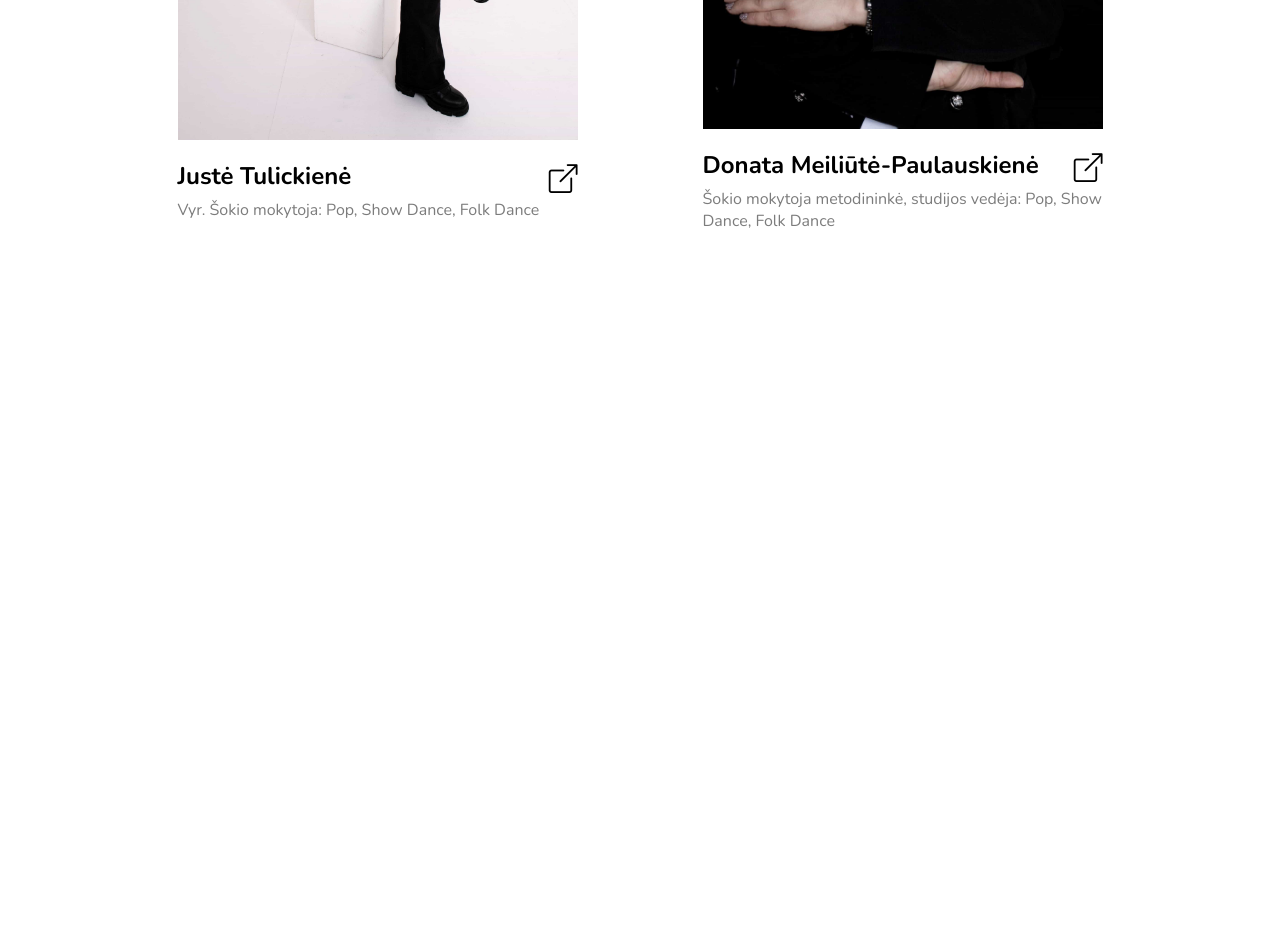
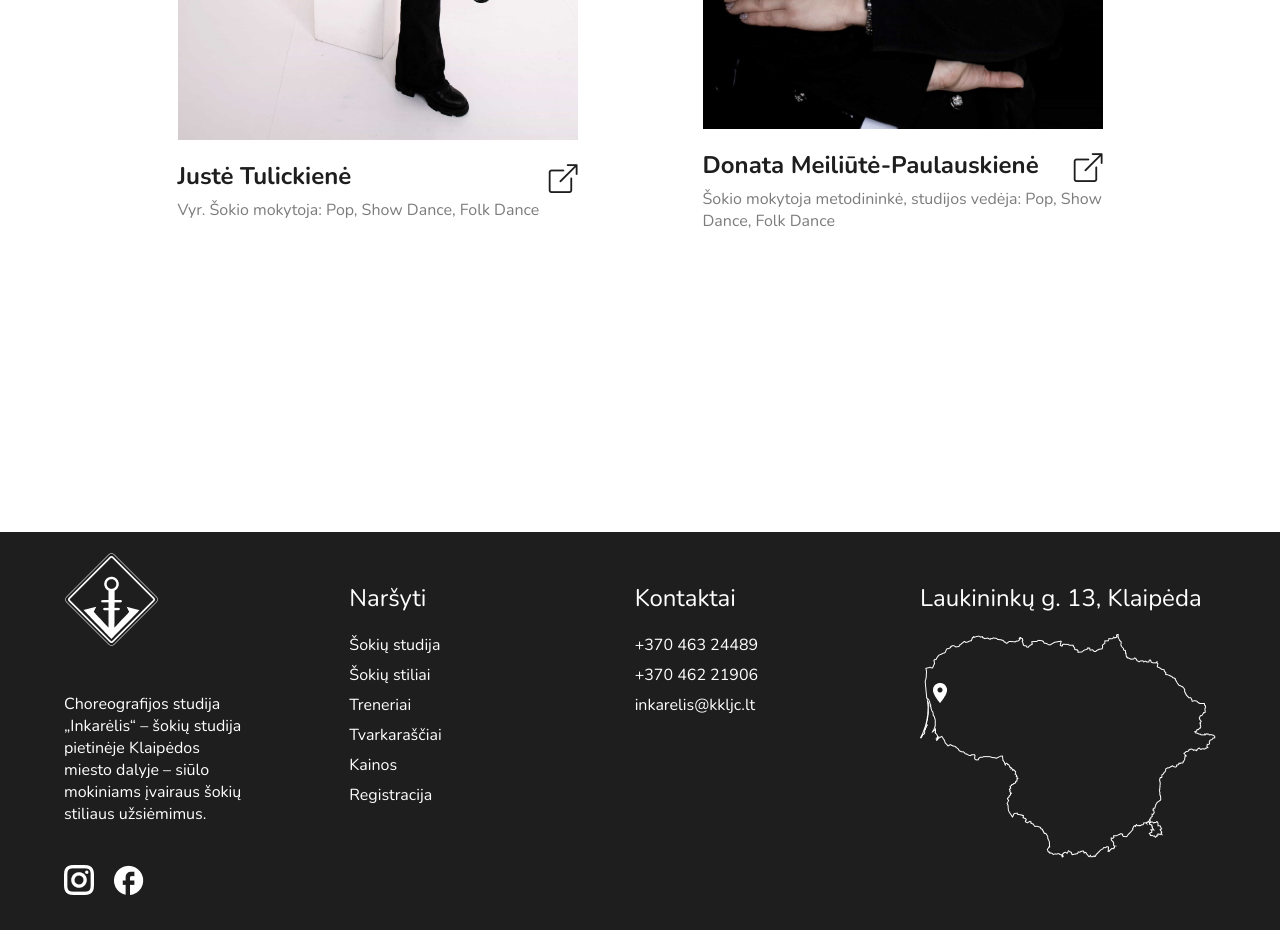
Before and after one commit to LukasMeilius/Inkarelis-1, a website: page lt/teachers.html in a window 1280 px wide. Shown: the part 1580-2510 px from the top of the page. Drawn offline with nearby package versions, Linux system fonts and the light colour scheme.

Commit message:
Add footer styling

```diff
--- a/css/teachers.css
+++ b/css/teachers.css
@@ -91,6 +91,10 @@ header {
         width: 50px;
         height: auto;
     }
+    .logo_white {
+        width: 80px;
+        height: auto
+    }
 
     .links {
         display: none;
@@ -179,6 +183,29 @@ p {
 
 .teacher h2 {
     padding-top: 20px;
+    color: #1E1E1E;
+}
+
+.footer_container{
+    background-color: #1E1E1E;
+
+}
+
+
+
+.footer_content {
+    display: grid;
+    grid-template-columns: repeat(4, 1fr);
+    gap: 100px;
+    max-width: 90%;
+    margin: auto;
+    height: 400px;
+    align-items: start;
+
+}
+
+section {
+    margin-bottom: 300px;
 }
 
 @media (max-width: 768px) {
```
